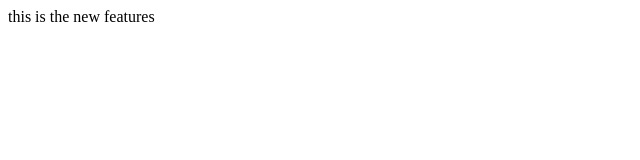
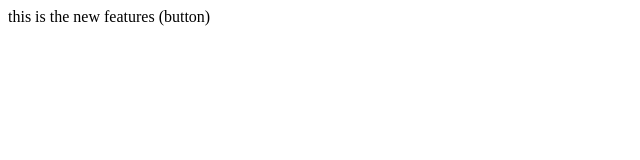
Before and after one commit to ankitch2866/Local-repo, a plain HTML site: page index.html in a window 1280 px wide. Shown: the full height of the page, 0-640 px from the left. Drawn offline with Linux system fonts and the light colour scheme.

Commit message:
hello somthing change

```diff
--- a/index.html
+++ b/index.html
@@ -1 +1 @@
-<p>this is the new features</p>
+<p>this is the new features (button)</p>
```
